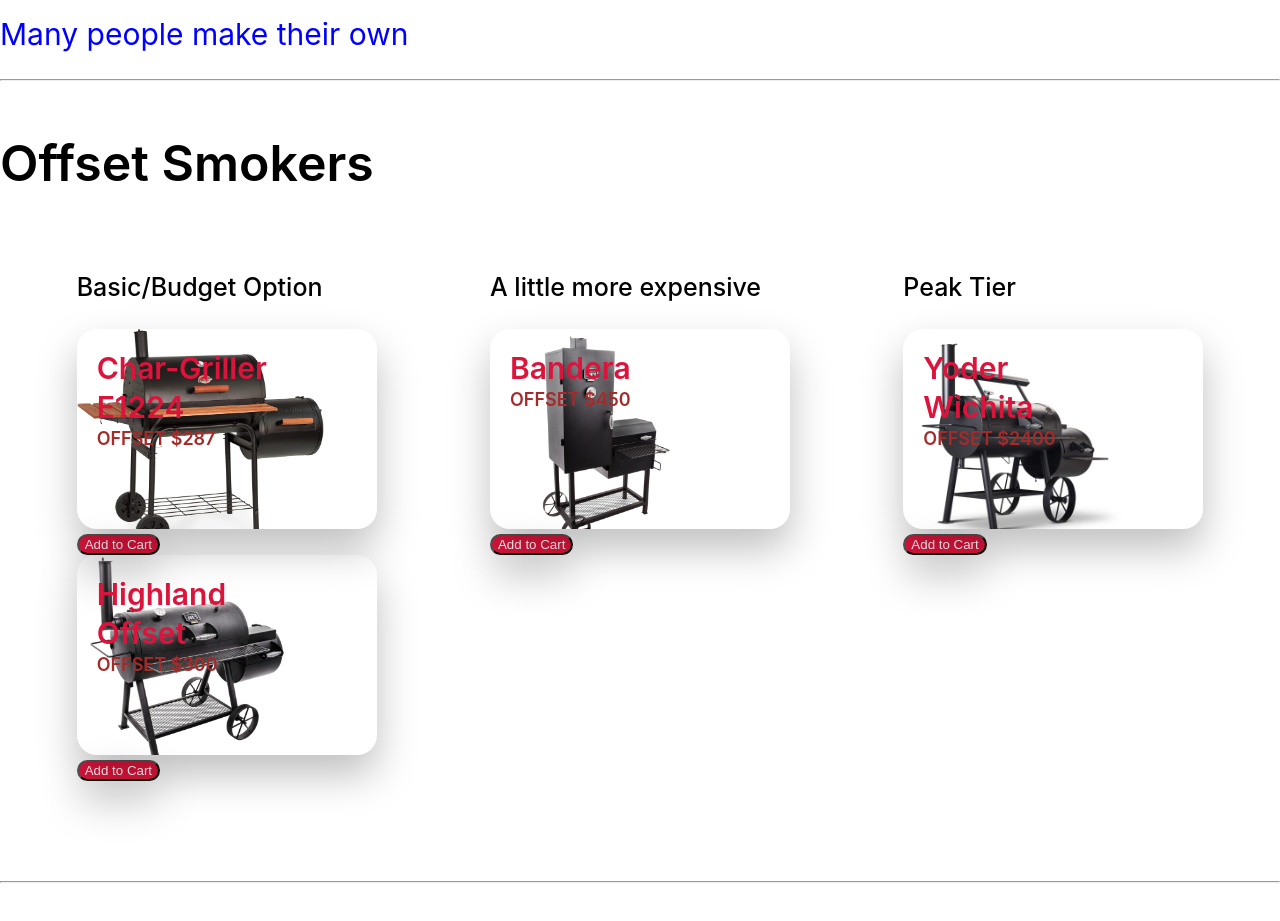
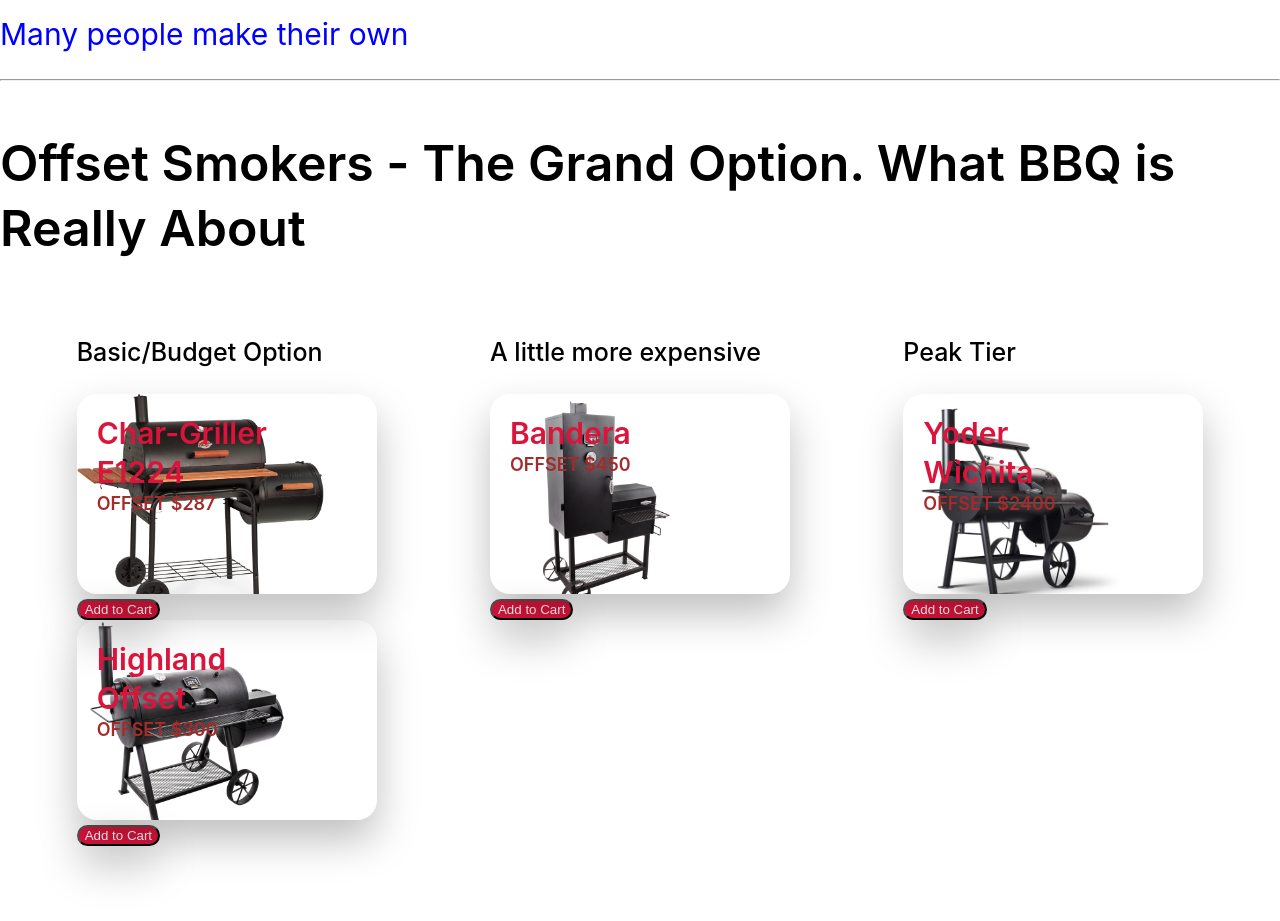
Before and after one commit to brianpompey/smokeshow, a Gatsby site: page / in a window 1280 px wide. Shown: the part 6240-7161 px from the top of the page. Built offline with nearby package versions, Linux system fonts and the light colour scheme; Gatsby itself is replaced by a stand-in of ours.

Commit message:
offset text

```diff
--- a/src/pages/index.js
+++ b/src/pages/index.js
@@ -604,7 +604,7 @@
       </div>
     <hr />
       <div className="smokers-offset">
-      <h3>Offset Smokers</h3>
+      <h3>Offset Smokers - The Grand Option. What BBQ is Really About</h3>
         <div className="smoker-group">
           <div className="budget">
               <p>Basic/Budget Option</p>
```
